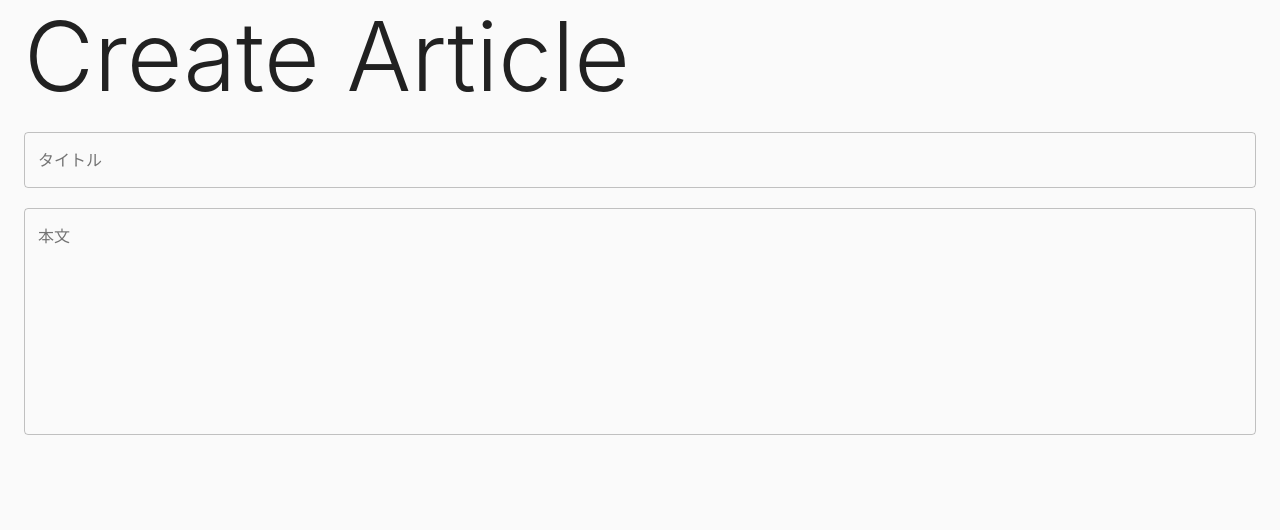
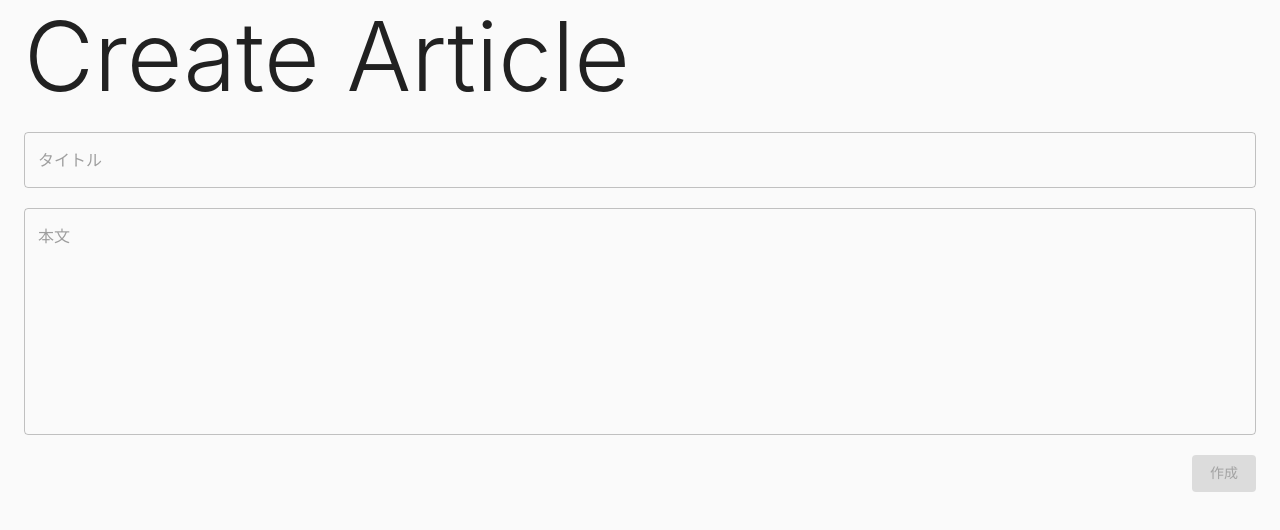
Before and after one commit to KoinoEngineering/pure-react-redux-component, a React (Create React App) app: page /create in a window 1280 px wide. Shown: the top 530 px of the page. Built offline with nearby package versions, Linux system fonts and the light colour scheme.

Commit message:
create article

```diff
--- a/src/pages/Create/Create.tsx
+++ b/src/pages/Create/Create.tsx
@@ -1,10 +1,10 @@
+import { CircularProgress, Button, Container, createStyles, Grid, InputAdornment, makeStyles, OutlinedInput, Typography } from "@material-ui/core";
 import React from "react";
-import { Container, Grid, Typography, TextField, makeStyles, createStyles } from "@material-ui/core";
-import { useSelector, useDispatch } from "react-redux";
+import { useDispatch, useSelector } from "react-redux";
+import { bindActionCreators } from "redux";
 import { State } from "src/interfaces/State";
+import createActionCreators from "./CreateAction";
 import { CreateState } from "./CreateReducer";
-import { bindActionCreators } from "redux";
-import createActionCreators from "./CreateAction";
 
 const useRowStyle = makeStyles(createStyles({
     root: {
@@ -15,7 +15,7 @@ const useRowStyle = makeStyles(createStyles({
 const Create: React.FC = () => {
     const dispatch = useDispatch();
     const actions = bindActionCreators(createActionCreators, dispatch);
-    const { title, body } = useSelector<State, CreateState>(state => state.create);
+    const { title, body, submitting } = useSelector<State, CreateState>(state => state.create);
     const rowClases = useRowStyle();
     return <Container>
         <Grid container>
@@ -26,24 +26,43 @@ const Create: React.FC = () => {
             </Grid>
             <Grid id="TitleContainer" container classes={rowClases}>
                 <Grid item xs={12}>
-                    <TextField
-                        variant="outlined"
+                    <OutlinedInput
+                        placeholder="タイトル"
                         value={title}
-                        label="タイトル"
+                        disabled={submitting}
                         fullWidth
-                        onChange={(e) => actions.changeValues({ title: e.currentTarget.value })} />
+                        onChange={(e) => actions.changeValues({ title: e.currentTarget.value })}
+                        endAdornment={submitting &&
+                            <InputAdornment position="end">
+                                <CircularProgress />
+                            </InputAdornment>}
+                    />
                 </Grid>
             </Grid>
             <Grid id="BodyContainer" container classes={rowClases}>
                 <Grid item xs={12}>
-                    <TextField
-                        variant="outlined"
+                    <OutlinedInput
                         value={body}
-                        label="本文"
+                        disabled={submitting}
+                        placeholder="本文"
                         multiline
                         rows={10}
                         fullWidth
-                        onChange={(e) => actions.changeValues({ body: e.currentTarget.value })} />
+                        onChange={(e) => actions.changeValues({ body: e.currentTarget.value })}
+                        endAdornment={submitting &&
+                            <InputAdornment position="end">
+                                <CircularProgress />
+                            </InputAdornment>}
+                    />
+                </Grid>
+            </Grid>
+            <Grid id="BodyContainer" container classes={rowClases} justify="flex-end">
+                <Grid item >
+                    <Button
+                        variant="contained"
+                        disabled={!(title && body)}
+                        onClick={() => actions.submit()}
+                    >作成</Button>
                 </Grid>
             </Grid>
         </Grid>
--- a/src/pages/Create/CreateAction.ts
+++ b/src/pages/Create/CreateAction.ts
@@ -4,18 +4,25 @@ import { CreateState } from "./CreateReducer";
 
 export enum ActionType {
     CHANGE_VALUES = "blog-sample/create/CHANGE_VALUES",
-
+    SUBMIT = "blog-sample/create/SUBMIT",
+    SUBMIT_END = "blog-sample/create/SUBMIT_END",
 }
 
 export interface ChangeValuesAction extends Action<ActionType.CHANGE_VALUES>, Payload<Partial<CreateState>> { }
+export interface SubmitAction extends Action<ActionType.SUBMIT> { }
+export interface SubmitEndAction extends Action<ActionType.SUBMIT_END> { }
 
 
-
-export type CreateActions = ChangeValuesAction;
+export type CreateActions =
+    ChangeValuesAction |
+    SubmitAction |
+    SubmitEndAction;
 
 
 const createActionCreators = {
     changeValues: (payload: ChangeValuesAction["payload"]): ChangeValuesAction => ({ type: ActionType.CHANGE_VALUES, payload }),
+    submit: (): SubmitAction => ({ type: ActionType.SUBMIT }),
+    submitEnd: (): SubmitEndAction => ({ type: ActionType.SUBMIT_END })
 };
 
 export default createActionCreators;
--- a/src/pages/Create/CreateReducer.ts
+++ b/src/pages/Create/CreateReducer.ts
@@ -2,11 +2,14 @@ import { Reducer } from "redux";
 import { CreateActions, ActionType } from "./CreateAction";
 import { Article } from "src/modules/db/Articles/ArticlesReducer";
 
-export interface CreateState extends Pick<Article, "title" | "body"> { }
+export interface CreateState extends Pick<Article, "title" | "body"> {
+    submitting: boolean;
+}
 
 const initialState = (): CreateState => ({
     title: "",
-    body: ""
+    body: "",
+    submitting: false,
 });
 
 const create: Reducer<CreateState, CreateActions> = (state = initialState(), action) => {
@@ -16,6 +19,16 @@ const create: Reducer<CreateState, CreateActions> = (state = initialState(), act
                 ...state,
                 ...action.payload
             };
+        case ActionType.SUBMIT:
+            return {
+                ...state,
+                submitting: true
+            };
+        case ActionType.SUBMIT_END:
+            return {
+                ...state,
+                submitting: false
+            };
         default:
             return state;
     }
--- a/src/pages/Create/CreateSaga.ts
+++ b/src/pages/Create/CreateSaga.ts
@@ -1,5 +1,22 @@
+import { put, takeLeading, select, delay } from "redux-saga/effects";
+import articlesActionCreators from "src/modules/db/Articles/ArticlesAction";
+import createActionCreators, { ActionType } from "./CreateAction";
+import { State } from "src/interfaces/State";
+import { CreateState } from "./CreateReducer";
+import { navigateActionsCreatetors } from "src/utils/ComponentUtils";
+import ROUTES from "src/utils/Routes";
+
 const createSaga = function* () {
-    yield "no saga";
+    yield takeLeading(ActionType.SUBMIT, submitSaga);
 };
 
 export default createSaga;
+
+const submitSaga = function* () {
+    const { title, body } = (yield select<(s: State) => CreateState>(s => s.create)) as CreateState;
+    yield put(articlesActionCreators.create({ title, body }));
+    // 見た目だけ遅延させる
+    yield delay(1000);
+    yield put(createActionCreators.submitEnd());
+    yield put(navigateActionsCreatetors.push(ROUTES.TOP));
+};
--- a/src/sgasa/index.ts
+++ b/src/sgasa/index.ts
@@ -1,8 +1,9 @@
 import { all, fork } from "redux-saga/effects";
+import createSaga from "src/pages/Create/CreateSaga";
 
 const rootSaga = function* () {
     yield all([
-        //sagas
+        createSaga
     ].map(saga => fork(saga)));
 };
 
```
